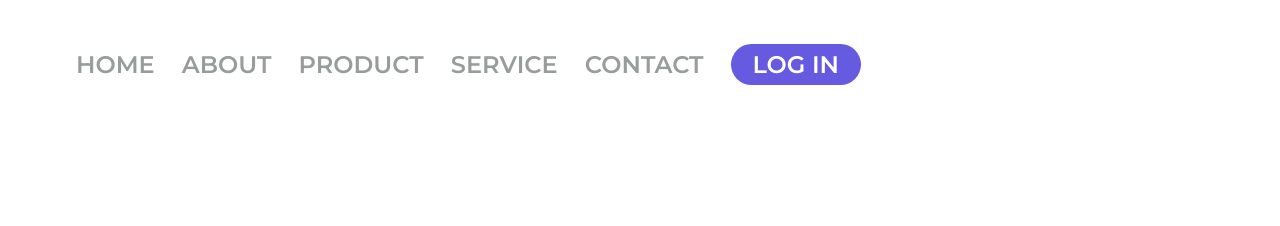
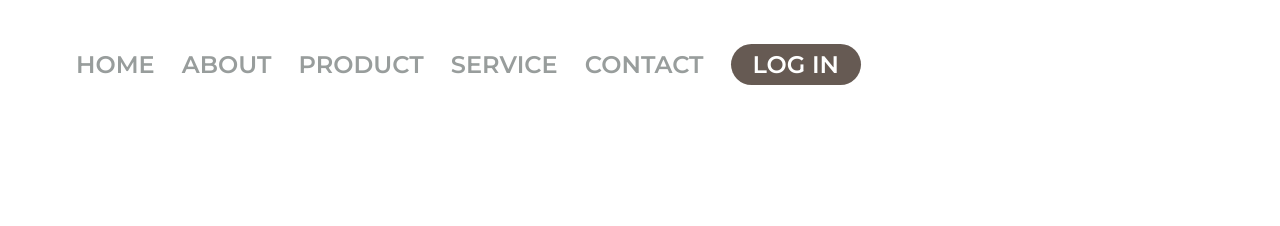
Before and after one commit to LucasbdLima/we-care-project, a plain HTML site: page Projeto em CSS/index.html in a window 1280 px wide. Shown: the top 226 px of the page. Drawn offline with Linux system fonts and the light colour scheme.

Commit message:
Change in the name for index.html and color in CSS style

```diff
--- a/Projeto em CSS/index.html
+++ b/Projeto em CSS/index.html
@@ -7,7 +7,7 @@
     <link rel="preconnect" href="https://fonts.googleapis.com">
     <link rel="preconnect" href="https://fonts.gstatic.com" crossorigin>
     <link href="https://fonts.googleapis.com/css2?family=Montserrat:wght@400;500;600;700;900&display=swap" rel="stylesheet">
-    <title>We care</title>
+    <title>We care-CSSproject</title>
 </head>
 <body>
     <div>
--- a/Projeto em CSS/style.css
+++ b/Projeto em CSS/style.css
@@ -24,7 +24,7 @@ header {
 }
 
 .button-header {
-    background: #665AE1;
+    background: #665A53;
     border-radius: 20.5px;
     width: 130px;
     height: 41px;
```
